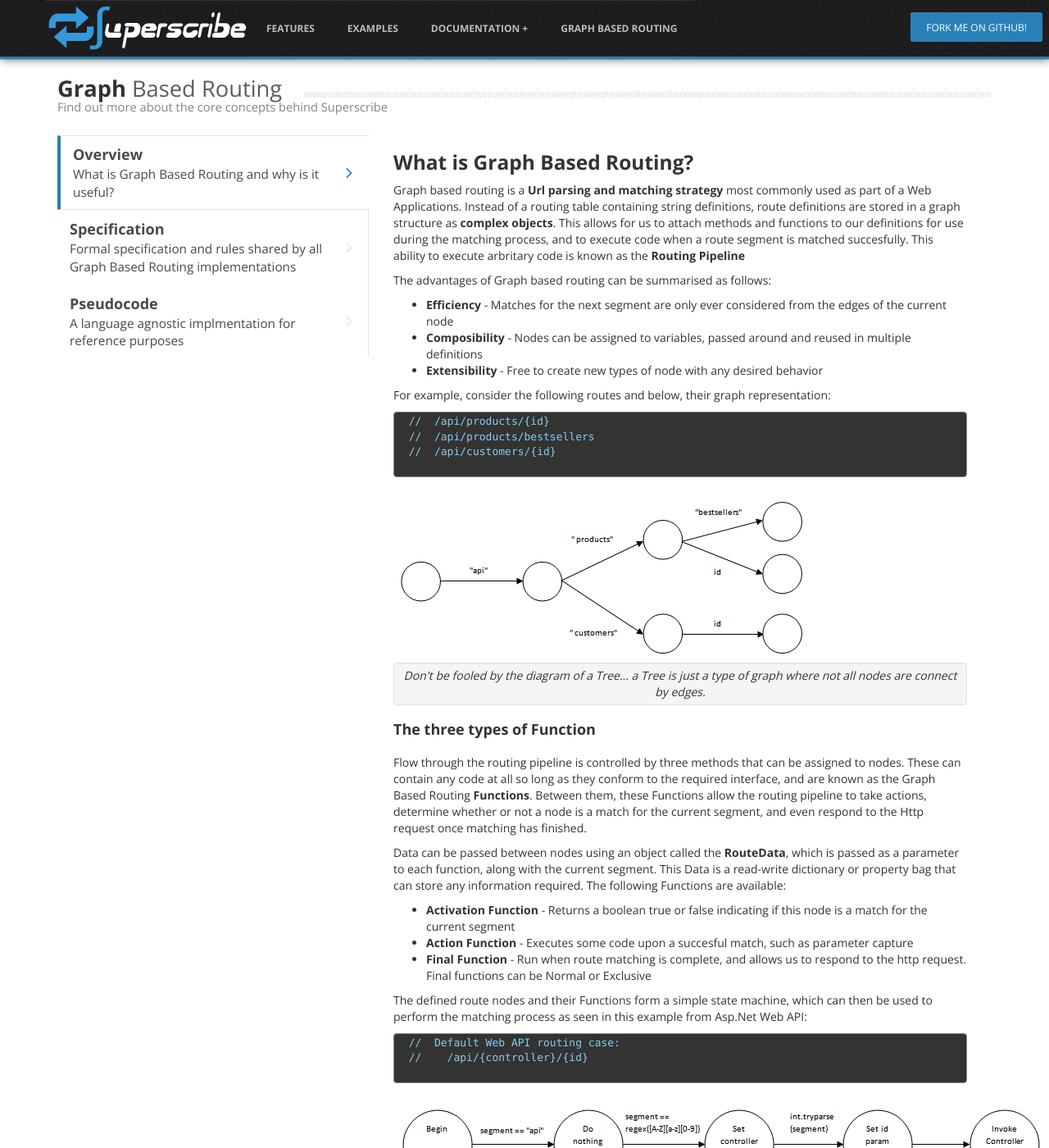
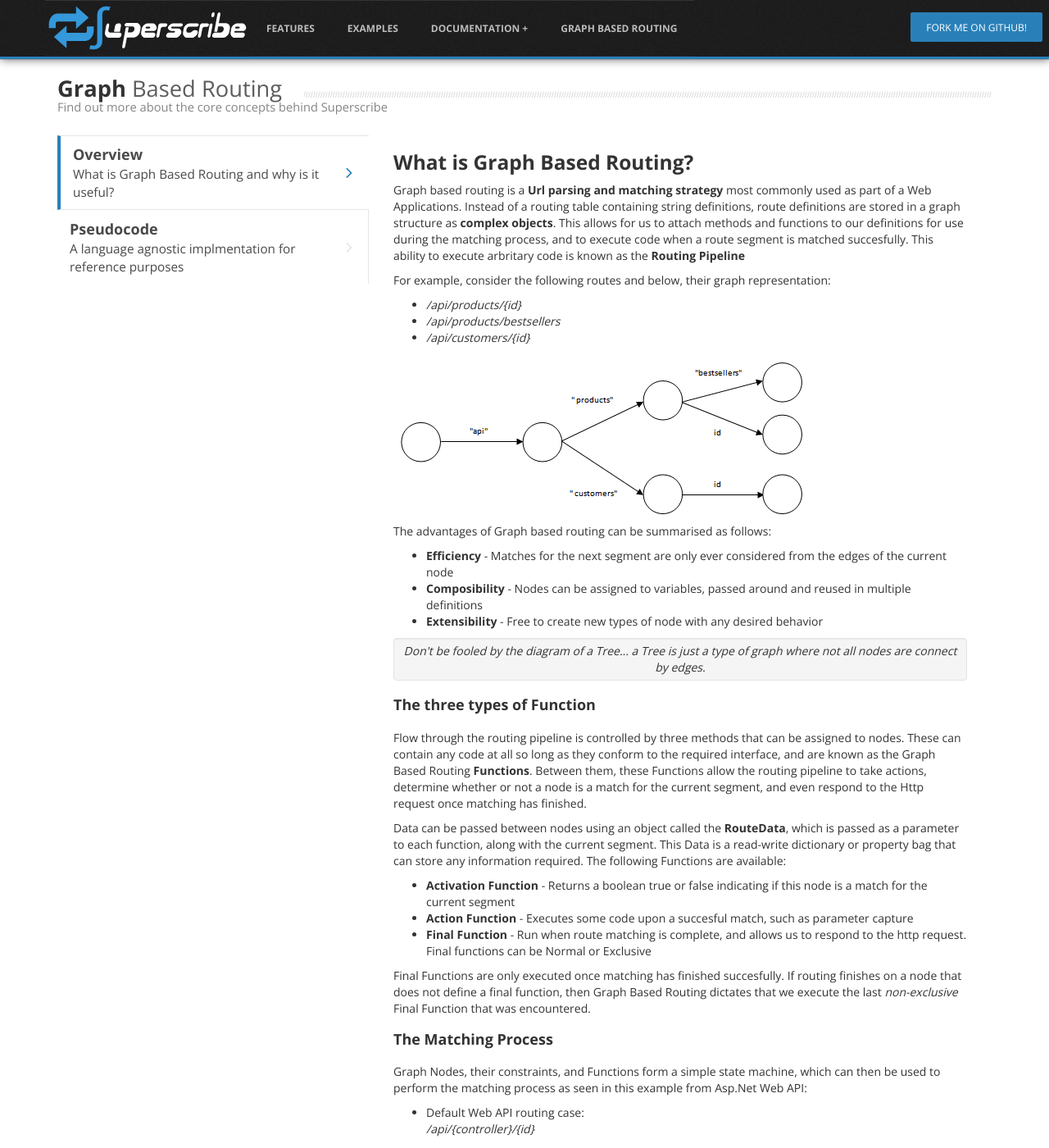
Before and after one commit to beyond-code-github/Superscribe, a Jekyll site: the page built from graphbasedrouting.markdown, in a window 1280 px wide and 1400 px high. Shown: the whole window at 82% size. Built offline with Jekyll 4.4.1, drawn with Linux system fonts in a browser that asks for light colours; some web fonts are replaced; Markdown is read by kramdown in place of the engine named in the settings; some of the changed text lies outside the part shown.

Commit message:
Finished first cut of Graph Based Routing explanation and Pseudocode

```diff
--- a/css/theme-style.css
+++ b/css/theme-style.css
@@ -172,7 +172,7 @@
 }
 .block .title {
   font-size: 18px;
-  margin: 0 0 1.2em 0;
+  margin: 1em 0 1.2em 0;
   line-height: 1;
 }
 .mdrs .btn-block,
--- a/graphbasedrouting.markdown
+++ b/graphbasedrouting.markdown
@@ -9,28 +9,27 @@
     </h2>
     <div class="tabbable tabs-left vertical-tabs bold-tabs row">
     <ul class="nav nav-tabs nav-stacked col-md-4">
-      <li class="active"> <a href="#tab1" data-toggle="tab">Overview<small>What is Graph Based Routing and why is it useful?</small><i class="icon-angle-right"></i></a> </li>
-      <li><a href="#tab2" data-toggle="tab">Specification<small>Formal specification and rules shared by all Graph Based Routing implementations</small><i class="icon-angle-right"></i></a> </li>
-      <li><a href="#tab3" data-toggle="tab">Pseudocode<small>A language agnostic implmentation for reference purposes</small><i class="icon-angle-right"></i></a> </li>
+      <li class="active"> <a href="#overview" data-toggle="tab">Overview<small>What is Graph Based Routing and why is it useful?</small><i class="icon-angle-right"></i></a> </li>
+      <li><a href="#pseudocode" data-toggle="tab">Pseudocode<small>A language agnostic implmentation for reference purposes</small><i class="icon-angle-right"></i></a> </li>
     </ul>
     <div class="tab-content col-md-8">
-      <div class="tab-pane active col-sm-12 col-md-12" id="tab1">
+      <div class="tab-pane active col-sm-12 col-md-12" id="overview">
         <h3 class="visible-phone">What is Graph Based Routing?</h3>
         <p>Graph based routing is a <strong>Url parsing and matching strategy</strong> most commonly used as part of a Web Applications. Instead of a routing table containing string definitions, route definitions are stored in a graph structure as <strong>complex objects</strong>. This allows for us to attach methods and functions to our definitions for use during the matching process, and to execute code when a route segment is matched succesfully. This ability to execute arbritary code is known as the <strong>Routing Pipeline</strong></p>
+        <p>For example, consider the following routes and below, their graph representation:</p>
+        <ul>
+          <li><em>/api/products/{id}</em></li>
+          <li><em>/api/products/bestsellers</em></li>
+          <li><em>/api/customers/{id}</em></li>
+        </ul>
+        <img src="img/graph-complex.png" />
+        <br/>
         <p>The advantages of Graph based routing can be summarised as follows:</p>
         <ul>
           <li><strong>Efficiency</strong> - Matches for the next segment are only ever considered from the edges of the current node</li>
           <li><strong>Composibility</strong> - Nodes can be assigned to variables, passed around and reused in multiple definitions</li>
           <li><strong>Extensibility</strong> - Free to create new types of node with any desired behavior</li>
         </ul>
-        <p>For example, consider the following routes and below, their graph representation:</p>
-        <pre class="prettyprint">
-  //  /api/products/{id}
-  //  /api/products/bestsellers
-  //  /api/customers/{id}
-        </pre>
-        <img src="img/graph-complex.png" />
-        <br/>
         <div class="well well-mini pull-center">
           <em>Don't be fooled by the diagram of a Tree... a Tree is just a type of graph where not all nodes are connect by edges.</em>
         </div>
@@ -45,23 +44,46 @@
           <li><strong>Action Function</strong> - Executes some code upon a succesful match, such as parameter capture</li>
           <li><strong>Final Function</strong> - Run when route matching is complete, and allows us to respond to the http request. Final functions can be Normal or Exclusive</li>
         </ul>
-        <p>The defined route nodes and their Functions form a simple state machine, which can then be used to perform the matching process as seen in this example from Asp.Net Web API:</p>
-          <pre class="prettyprint">
-  //  Default Web API routing case:
-  //    /api/{controller}/{id}
-        </pre>
+        <p>Final Functions are only executed once matching has finished succesfully. If routing finishes on a node that does not define a final function, then Graph Based Routing dictates that we execute the last <em>non-exclusive</em> Final Function that was encountered.</p>
+        <h3 class="visible-phone title">The Matching Process</h3>
+        <p>Graph Nodes, their constraints, and Functions form a simple state machine, which can then be used to perform the matching process as seen in this example from Asp.Net Web API:</p>
+        <ul>
+          <li>Default Web API routing case:<p><em>/api/{controller}/{id}</em></p></li>
+        </ul>
         <img src="img/basicstatemachine.png" />
+        <p>In addition to the behaviors emergent from the presence of the three Functions, there are also a handful of other constraints that are applied to produce this behavior:</p>
+        <ul>
+          <li><strong>Nodes can be optional</strong> - Matching will only be considered complete if there are no more segments and no more edges, unless at least one of the edges is optional.</li>
+          <li><strong>Nodes have allowed methods</strong> - Nodes with allowed http methods set will only be matched if their allow list contains the method of the current request.
+          <li><strong>Final Functions have allowed methods</strong> - Same as above, final functions will only be executed if their allowed method list permits it.
+        </ul>
         <h3 class="visible-phone title">Parameters and the Querystring</h3>
         <p>
           In Graph Based Routing, parameter capture is the responsibility of Action Functions defined against nodes that represent values. They are then added them to the <strong>Parameters</strong> Dictionary which sits on the <strong>RouteData</strong> object so they become available to subsequent nodes and final function. No provision is made in the implementation itself to capture parameters at this time, with the exception of the Querystring.</p>
         <p>
           Because Querystring parameters can come in any order, they cannot be treated as graph nodes for the purposes of matching. Any compatible Graph Based Routing implementation will decode and store all querystring parameters <strong>prior to matching</strong> the remainder of the URL. This means that all nodes have access to querystring values, and if matching based on these values is required this can be performed accordingly in the relevant Activation Function.
         </p>
+        <h3 class="visible-phone title">Incomplete and Extraneous Matches</h3>
+        <p>
+        Graph Based Routing implementations can set one of two flags to indicate that there was an error while matching. It is then up to the code invoking the implementation to deal with the error as it sees fit. These are:</p>
+        <ul>
+          <li>
+            <strong>Incomplete Match</strong> - All segments have been consumed but there are still edges present in the current node. This flag will only be set if:
+            <ul>
+              <li>The node has a Final Function assigned and...</li>
+              <li>Has no one optional edges</li>
+            </ul>
+          </li>
+          <li>
+            <strong>Extraneous Match</strong> - There are no more edges present in the current node, but we still have route segments remaining to match
+          </li>
+        </ul>
+        <br/>
+        <div class="well well-mini pull-center">
+          <em>For further reading, please see the original <a href="http://roysvork.wordpress.com/2013/08/20/graph-based-routing/">Graph Based Routing blog post</a></em>
+        </div>
       </div>
-      <div class="tab-pane col-sm-12 col-md-12" id="tab2">
-        <h3 class="visible-phone">Graph Based Routing Specification</h3>
-      </div>
-      <div class="tab-pane col-sm-12 col-md-12" id="tab3">
+      <div class="tab-pane col-sm-12 col-md-12" id="pseudocode">
         <h3 class="visible-phone">Graph Based Routing Pseudocode</h3>
         <p>The following pseudocode represents a completely standards compliant graph based routing algortihm that can be used a base for any language specific implementations.</p>
          <pre class="prettyprint">
```
Also changed, not shown: other parts of graphbasedrouting.markdown (+2 -2 lines).
